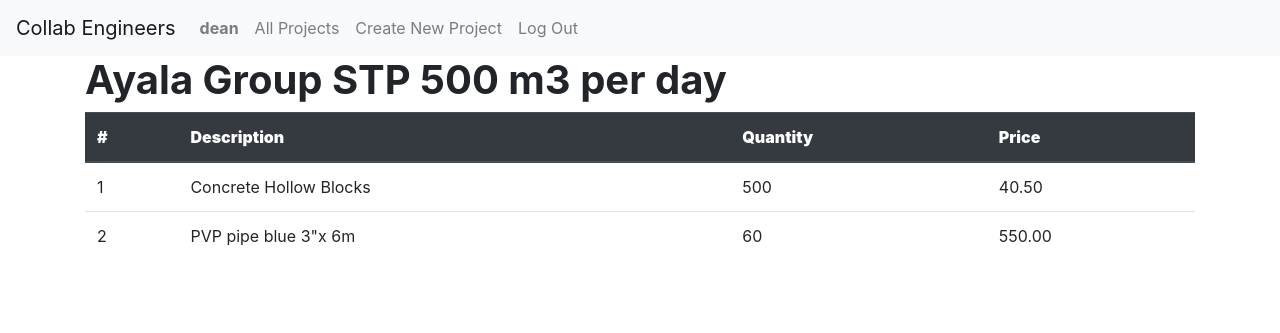
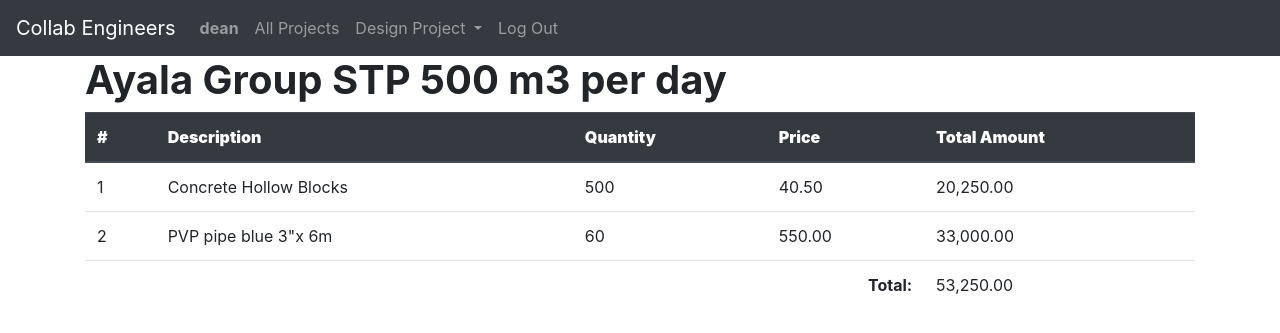
Before and after one commit to bkasdone/capstone, a Django app: page /project/1 in a window 1280 px wide. Shown: the top 333 px of the page. Run offline with Django 4.2, Linux system fonts and the light colour scheme; a user stored in the database is signed in; data comes from the database, SQL or seed files in the repository; both versions use the stored data as it was after the commit; some libraries are stand-ins or nearby versions.

Commit message:
added something

```diff
--- a/capstone/settings.py
+++ b/capstone/settings.py
@@ -38,6 +38,7 @@
     'django.contrib.sessions',
     'django.contrib.messages',
     'django.contrib.staticfiles',
+    'django.contrib.humanize',
     'engineering',
 ]
 
--- a/engineering/templates/engineering/layout.html
+++ b/engineering/templates/engineering/layout.html
@@ -12,7 +12,7 @@
     </head>
     <body>
 
-        <nav class="navbar navbar-expand-lg navbar-light bg-light">
+        <nav class="navbar navbar-expand-lg navbar-dark bg-dark">
             <a class="navbar-brand" href="#">Collab Engineers</a>
 
             <div>
@@ -26,9 +26,16 @@
                   <a class="nav-link" href="{% url 'index' %}">All Projects</a>
                 </li>
                 {% if user.is_authenticated %}
-                    <li class="nav-item">
-                        <a class="nav-link" href="{% url 'newProj' %}">Create New Project</a>
-                    </li>
+                <li class="nav-item dropdown">
+                    <a class="nav-link dropdown-toggle" href="#" id="navbarDropdownMenuLink" data-toggle="dropdown" aria-haspopup="true" aria-expanded="false">
+                      Design Project
+                    </a>
+                    <div class="dropdown-menu" aria-labelledby="navbarDropdownMenuLink">
+                      <a class="dropdown-item" href="{% url 'newProj' %}">Pump</a>
+                      <a class="dropdown-item" href="{% url 'newProj' %}">Chemical Pump</a>
+                      <a class="dropdown-item" href"{% url 'newProj' %}">Roots Blower</a>
+                    </div>
+                  </li>
                     <li class="nav-item">
                         <a class="nav-link" href="{% url 'logout' %}">Log Out</a>
                     </li>
--- a/engineering/templates/engineering/project.html
+++ b/engineering/templates/engineering/project.html
@@ -1,4 +1,6 @@
 {% extends "engineering/layout.html" %}
+{% load humanize %}
+
 
 {% block body %}
     <div class='container'>
@@ -13,6 +15,7 @@
             <th><strong>Description</strong></th>
             <th><strong>Quantity</strong></th>
             <th><strong>Price</strong></th>
+            <th><strong>Total Amount</strong></th>
         </tr>
         </thead>
         <tbody>
@@ -22,9 +25,16 @@
                 <td>{{ detail.description }}</td>
                 <td>{{ detail.quantity }}</td>
                 <td>{{ detail.price }}</td>
+                <td>{{ detail.total_price|floatformat:"2"|intcomma }}</td>
             </tr>
             {% endfor %}
         </tbody>
+        <tfoot>
+            <tr>
+                <td colspan="4" align="right"><strong>Total:</strong></td>
+                <td>{{ total_amount_sum|floatformat:"2"|intcomma }}</td>
+            </tr>
+        </tfoot>
     </table>
     {% else %}
     <table class="table">
--- a/engineering/views.py
+++ b/engineering/views.py
@@ -4,13 +4,15 @@
 from django.http import HttpResponse, HttpResponseRedirect
 from django.urls import reverse
 from .models import *
+from django.db.models import Sum
 # Create your views here.
 
 def index(request):
     if request.method == 'GET':
         projects = Project.objects.all()
         return render(request, "engineering/index.html", {
-            "projects": projects
+            "projects": projects,
+
         })
 
     elif request.method == "POST":
@@ -24,9 +26,17 @@
     if request.method == "GET":
         projectName = Project.objects.get(pk=id)
         projDetails = ProjectDetails.objects.filter(proj_name=id)
+
+        total_amount_sum = 0
+
+        for detail in projDetails:
+            detail.total_price = detail.price * detail.quantity
+            total_amount_sum += detail.total_price
+
     return render(request, "engineering/project.html", {
         "projDetails":projDetails,
         "projectName":projectName,
+        "total_amount_sum": total_amount_sum,
     })
 
 def newProj(request):
--- a/virtual/pyvenv.cfg
+++ /dev/null
@@ -1,3 +0,0 @@
-home = /home/codespace/.python/current/bin
-include-system-site-packages = false
-version = 3.10.8
```
Also changed, not shown: db.sqlite3, 13 other files.
